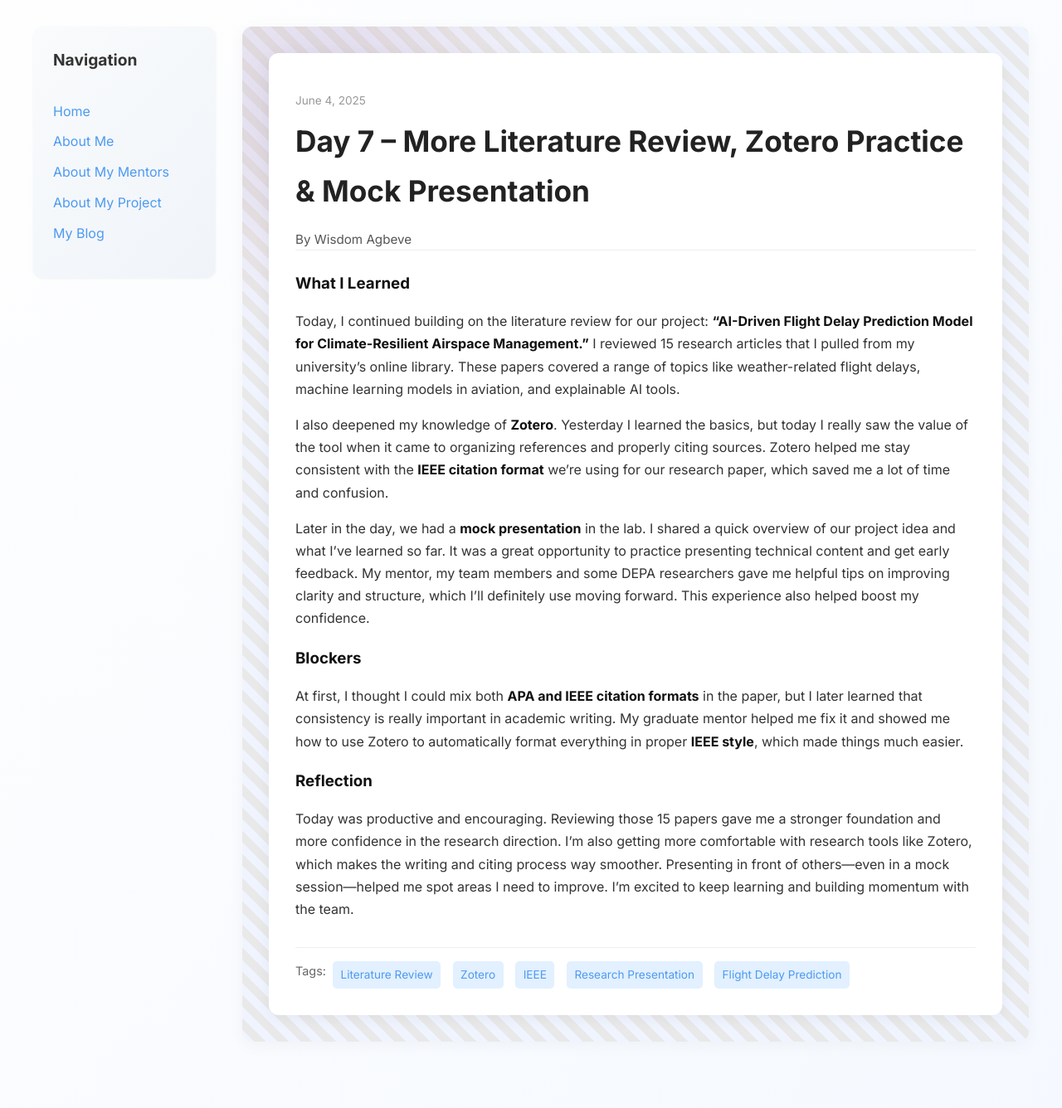
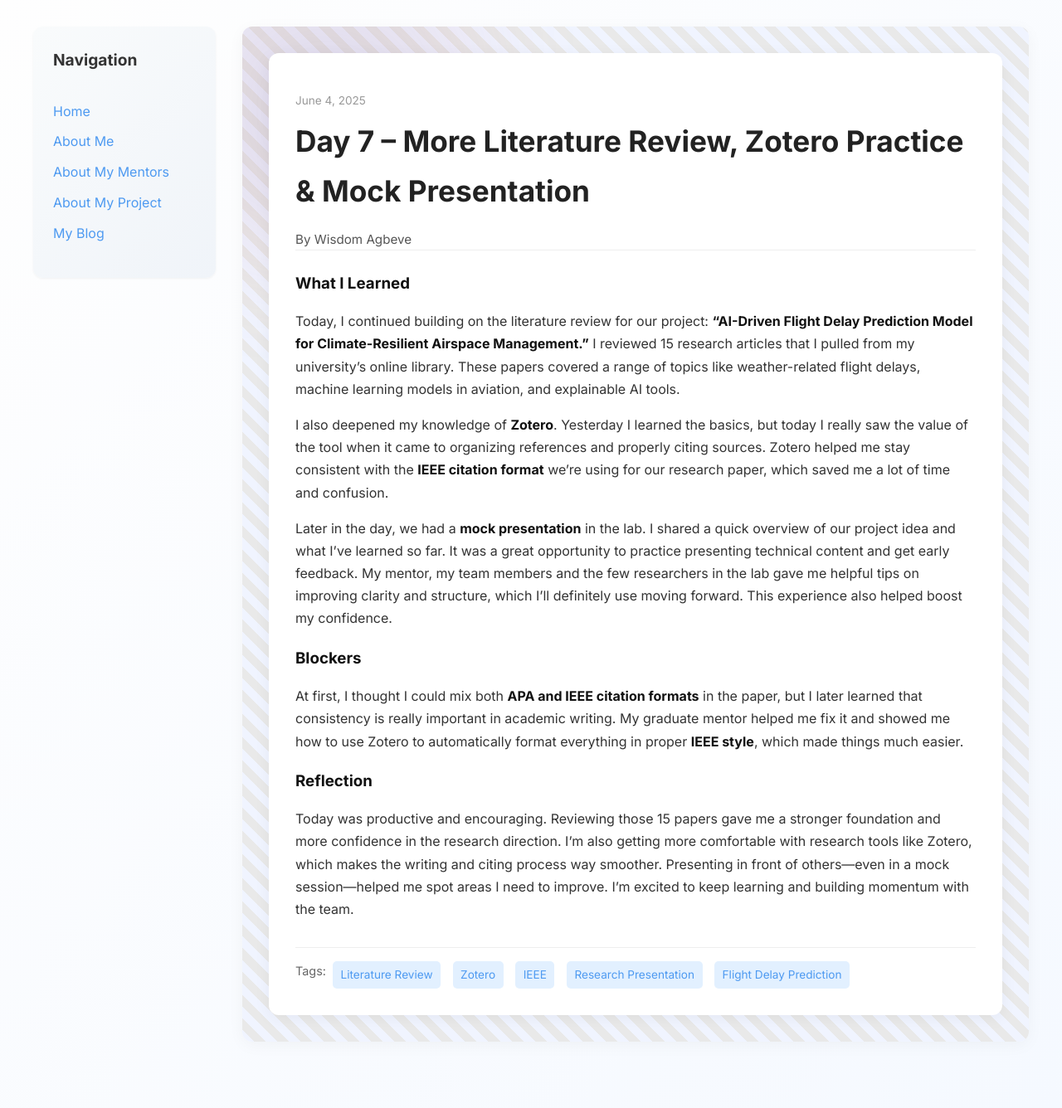
Before and after one commit to wisdomagbeve01/wisdomagbeve01.github.io, a Jekyll site: the page built from _posts/2025-06-02-day-7.md, in a window 1280 px wide. Shown: the whole page at 83% size. Built offline with Jekyll 4.4.1, drawn with Linux system fonts in a browser that asks for light colours.

Commit message:
Update 2025-06-02-day-7.md

```diff
--- a/_posts/2025-06-02-day-7.md
+++ b/_posts/2025-06-02-day-7.md
@@ -11,7 +11,7 @@ what_i_learned: |
 
   I also deepened my knowledge of **Zotero**. Yesterday I learned the basics, but today I really saw the value of the tool when it came to organizing references and properly citing sources. Zotero helped me stay consistent with the **IEEE citation format** we're using for our research paper, which saved me a lot of time and confusion.
 
-  Later in the day, we had a **mock presentation** in the lab. I shared a quick overview of our project idea and what I’ve learned so far. It was a great opportunity to practice presenting technical content and get early feedback. My mentor, my team members and some DEPA researchers gave me helpful tips on improving clarity and structure, which I’ll definitely use moving forward. This experience also helped boost my confidence.
+  Later in the day, we had a **mock presentation** in the lab. I shared a quick overview of our project idea and what I’ve learned so far. It was a great opportunity to practice presenting technical content and get early feedback. My mentor, my team members and the few researchers in the lab gave me helpful tips on improving clarity and structure, which I’ll definitely use moving forward. This experience also helped boost my confidence.
 
 blockers: |
   At first, I thought I could mix both **APA and IEEE citation formats** in the paper, but I later learned that consistency is really important in academic writing. My graduate mentor helped me fix it and showed me how to use Zotero to automatically format everything in proper **IEEE style**, which made things much easier.
```
